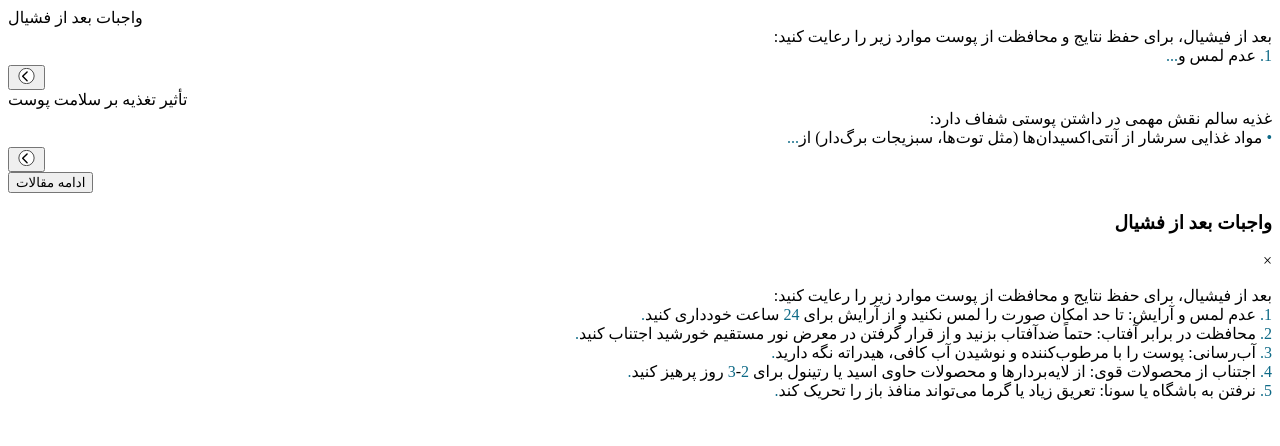
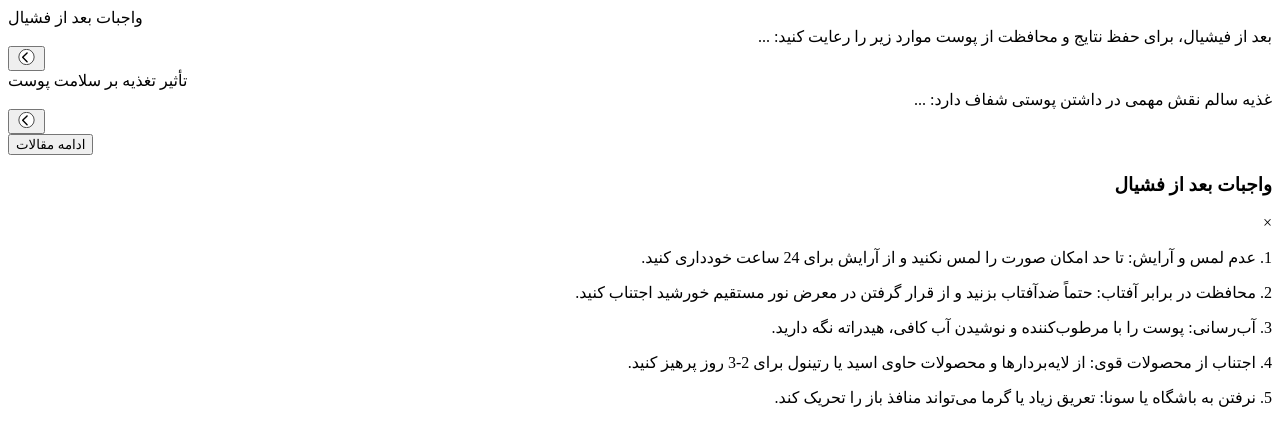
Before and after one commit to ariankheradmand/Booking-app, a Next.js app: page /article/ArticleBox in a window 1280 px wide. Both pictures are taken after a click on the button 26 px from the left and 77 px from the top of the page. Shown: the top 446 px of the page. Built offline with nearby package versions, Linux system fonts and the light colour scheme.

Commit message:
fixing article problem

```diff
--- a/components/Hero/index.jsx
+++ b/components/Hero/index.jsx
@@ -28,7 +28,7 @@ function Index() {
           href={"/booking"}
           className="bg-accent   text-black rounded-l-xl nav-show py-2 px-2 font-bold border-2 border-first hover:scale-110 focus:scale-110 transition"
         >
-         <p  className="animate__animated animate__fadeIn custom-animation animate__infinite">رزرو؟</p>
+         <p  className="animate__animated animate__fadeIn custom-animation animate__infinite">نوبت؟</p>
         </Link>
         <button
           className="bg-first text-main_text py-2 px-4 rounded-r-xl nav-show border-2 border-accent hover:scale-110 focus:scale-110 transition"
--- a/libs/ArticleData.jsx
+++ b/libs/ArticleData.jsx
@@ -1,46 +1,55 @@
 const Article = [
   {
     name: "واجبات بعد از فشیال",
-    details: `بعد از فیشیال، برای حفظ نتایج و محافظت از پوست موارد زیر را رعایت کنید:
-  1. عدم لمس و آرایش: تا حد امکان صورت را لمس نکنید و از آرایش برای 24 ساعت خودداری کنید.
-  2. محافظت در برابر آفتاب: حتماً ضدآفتاب بزنید و از قرار گرفتن در معرض نور مستقیم خورشید اجتناب کنید.
-  3. آب‌رسانی: پوست را با مرطوب‌کننده و نوشیدن آب کافی، هیدراته نگه دارید.
-  4. اجتناب از محصولات قوی: از لایه‌بردارها و محصولات حاوی اسید یا رتینول برای 2-3 روز پرهیز کنید.
-  5. نرفتن به باشگاه یا سونا: تعریق زیاد یا گرما می‌تواند منافذ باز را تحریک کند.`,
+    d_header: `بعد از فیشیال، برای حفظ نتایج و محافظت از پوست موارد زیر را رعایت کنید:`,
+    d_contents : [` 1. عدم لمس و آرایش: تا حد امکان صورت را لمس نکنید و از آرایش برای 24 ساعت خودداری کنید.`,
+            `    2. محافظت در برابر آفتاب: حتماً ضدآفتاب بزنید و از قرار گرفتن در معرض نور مستقیم خورشید اجتناب کنید.
+            `, ` 3. آب‌رسانی: پوست را با مرطوب‌کننده و نوشیدن آب کافی، هیدراته نگه دارید.
+            `, ` 4. اجتناب از محصولات قوی: از لایه‌بردارها و محصولات حاوی اسید یا رتینول برای 2-3 روز پرهیز کنید.`,
+            `    5. نرفتن به باشگاه یا سونا: تعریق زیاد یا گرما می‌تواند منافذ باز را تحریک کند.`
+    ]
   },
   {
     name: "تأثیر تغذیه بر سلامت پوست",
-    details: `غذیه سالم نقش مهمی در داشتن پوستی شفاف دارد:
- • مواد غذایی سرشار از آنتی‌اکسیدان‌ها (مثل توت‌ها، سبزیجات برگ‌دار) از پوست در برابر آسیب‌های محیطی محافظت می‌کنند.
- • آب کافی بنوشید تا پوستتان هیدراته بماند.
- • مصرف زیاد قند و غذاهای فرآوری‌شده می‌تواند باعث آکنه شود.
- • اسیدهای چرب امگا 3 (ماهی سالمون، گردو) به تقویت خاصیت ارتجاعی پوست کمک می‌کنند.
-`,
+    d_header: `غذیه سالم نقش مهمی در داشتن پوستی شفاف دارد:`,
+d_contents : [` • مواد غذایی سرشار از آنتی‌اکسیدان‌ها (مثل توت‌ها، سبزیجات برگ‌دار) از پوست در برابر آسیب‌های محیطی محافظت می‌کنند.`,
+        `  • آب کافی بنوشید تا پوستتان هیدراته بماند.`,
+         ` • مصرف زیاد قند و غذاهای فرآوری‌شده می‌تواند باعث آکنه شود.`,
+         ` • اسیدهای چرب امگا 3 (ماهی سالمون، گردو) به تقویت خاصیت ارتجاعی پوست کمک می‌کنند.`,
+]
   },
   {
     name: "روتین مراقبت از پوست: اصول و ترتیب صحیح",
-    details: `روتین مراقبت از پوست: اصول و ترتیب صحیح
+    d_header: `روتین مراقبت از پوست: اصول و ترتیب صحیح
 مراقبت از پوست شامل سه مرحله اصلی است:
- 1. پاکسازی: پوست را از آلودگی‌ها و چربی اضافی تمیز کنید. از شوینده‌های مناسب با نوع پوست خود استفاده کنید.
- 2. آبرسانی: از سرم‌ها یا کرم‌های مرطوب‌کننده برای حفظ رطوبت پوست استفاده کنید.
- 3. محافظت: کرم ضدآفتاب با SPF حداقل 30 استفاده کنید.
- • ترتیب استفاده: پاک‌کننده، تونر، سرم، مرطوب‌کننده، ضدآفتاب.
- • شب‌ها به جای ضدآفتاب از کرم‌های بازسازی‌کننده یا روغن‌های مغذی استفاده کنید.`,
+`,
+
+ d_contents : [` 1. پاکسازی: پوست را از آلودگی‌ها و چربی اضافی تمیز کنید. از شوینده‌های مناسب با نوع پوست خود استفاده کنید.`,
+         ` 2. آبرسانی: از سرم‌ها یا کرم‌های مرطوب‌کننده برای حفظ رطوبت پوست استفاده کنید.`,
+          `3. محافظت: کرم ضدآفتاب با SPF حداقل 30 استفاده کنید.`,
+          ` • ترتیب استفاده: پاک‌کننده، تونر، سرم، مرطوب‌کننده، ضدآفتاب.`,
+          ` • شب‌ها به جای ضدآفتاب از کرم‌های بازسازی‌کننده یا روغن‌های مغذی استفاده کنید.`,
+ ]
   },
   {
     name: "آیا باید بر اساس نوع پوست خود محصولات مراقبتی بخریم؟",
-    details: `انتخاب محصولات مناسب برای نوع پوست بسیار مهم است:
- • پوست خشک: از محصولات آبرسان با ترکیباتی مثل هیالورونیک اسید یا گلیسرین استفاده کنید.
- • پوست چرب: ژل‌های سبک یا محصولات فاقد چربی مناسب‌تر هستند.
- • پوست حساس: از محصولات بدون عطر و مواد تحریک‌کننده استفاده کنید.
- • پوست ترکیبی: روتینی متعادل با تمرکز بر آبرسانی و کنترل چربی مناسب است.`,
+    d_header: `انتخاب محصولات مناسب برای نوع پوست بسیار مهم است:`
+    ,
+    d_contents : [` • پوست خشک: از محصولات آبرسان با ترکیباتی مثل هیالورونیک اسید یا گلیسرین استفاده کنید.`,
+         ` • پوست چرب: ژل‌های سبک یا محصولات فاقد چربی مناسب‌تر هستند.`,
+          ` • پوست حساس: از محصولات بدون عطر و مواد تحریک‌کننده استفاده کنید.`,
+          ` • پوست ترکیبی: روتینی متعادل با تمرکز بر آبرسانی و کنترل چربی مناسب است.`,
+    ]
   },
   {
     name : "روش‌های پیشگیری از پیری زودرس پوست",
-    details : `• استفاده از کرم ضدآفتاب، حتی در روزهای ابری.
- • مصرف رتینول و ویتامین C برای بهبود کلاژن‌سازی و روشن‌کردن پوست.
- • اجتناب از سیگار و کاهش استرس.
- • داشتن خواب کافی و استفاده از مرطوب‌کننده‌ها برای جلوگیری از خشک‌شدن پوست.`
+    d_header : `• استفاده از کرم ضدآفتاب، حتی در روزهای ابری.`
+    ,
+    d_contents : [` • مصرف رتینول و ویتامین C برای بهبود کلاژن‌سازی و روشن‌کردن پوست.`,
+         ` • اجتناب از سیگار و کاهش استرس.`,
+          ` • داشتن خواب کافی و استفاده از مرطوب‌کننده‌ها برای جلوگیری از خشک‌شدن پوست.`,
+
+    ]
   }
 ];
 
--- a/pages/article/ArticleBox.jsx
+++ b/pages/article/ArticleBox.jsx
@@ -5,36 +5,7 @@ import 'animate.css';
 
 const filterd = ArticleData.length >= 2 ? ArticleData.slice(0, 2) : ArticleData;
 
-const getRandomColor = (colors) => {
-  return colors[Math.floor(Math.random() * colors.length)];
-};
 
-const formatText = (text, wordLimit, colors = ["#0D6986"]) => {
-  const words = text.split(" ");
-  const truncatedText =
-    words.length > wordLimit
-      ? words.slice(0, wordLimit).join(" ") + "..."
-      : text;
-
-  return truncatedText.split("").map((char, index) => {
-    if ((/[0-9]/.test(char) && char !== '.') || char === '•') {
-      return <span key={index} style={{color: getRandomColor(colors)}}>{ char}</span>;
-    } else if (char === '.') {
-      return <span key={index} style={{color: getRandomColor(colors)}}>{char}</span>;
-    }
-    return char;
-  }).map((node, index) => {
-    if (typeof node === 'string') {
-      return node.split("\n").map((line, i) => (
-        <React.Fragment key={i}>
-          {line}
-          {i < node.split("\n").length - 1 ? <br /> : null}
-        </React.Fragment>
-      ));
-    }
-    return node;
-  });
-};
 
 function ArticleBox() {
   const [articles, setArticles] = useState(filterd);
@@ -55,10 +26,12 @@ function ArticleBox() {
   const openModal = (article) => {
     setModalContent({
       name: article.name,
-      details: article.details,
+      d_header: article.d_header,
+      d_contents: article.d_contents
     });
     setModalVisible(true);
   };
+  console.log(ArticleData.d_contents)
 
   const closeModal = () => {
     setModalVisible(false);
@@ -76,9 +49,9 @@ function ArticleBox() {
           </div>
           <div
             dir="rtl"
-            className="border-l border-r py-2 px-2 border-black h-full w-8/12 text-sm text-center animate__animated animate__fadeIn"
+            className="flex items-center border-l border-r py-2 px-2 border-black h-full w-8/12 text-sm text-center animate__animated animate__fadeIn"
           >
-            {formatText(article.details, 20, ["#0D6986"])}
+            <span>{article.d_header} ...</span>
           </div>
           <button
             onClick={() => openModal(article)}
@@ -99,14 +72,21 @@ function ArticleBox() {
 
       {/* Modal */}
       {modalVisible && (
-        <div dir="rtl" className="modal show-modal pt-20 ">
+        <div dir="rtl" className="modal show-modal pt-20 animate__animated animate__fadeIn" onClick={closeModal}>
           <div className="flex flex-col modal-content bg-accent rounded-lg">
             <div className="flex items-center justify-between border-b-2 border-first border-dashed mb-2">
               <h3 className="text-lg font-bold text-first">{modalContent.name}</h3>
-              <span className="close text-xl " onClick={closeModal}>×</span>
+              <span className="close text-xl" onClick={closeModal}>
+                ×
+              </span>
             </div>
             <div>
-              <p className="animate__animated animate__fadeIn">{formatText(modalContent.details, undefined, ['#0D6986'])}</p>
+              <p className="animate__animated animate__fadeIn">
+               {modalContent.d_contents.map((data ,index) => (
+                 <p className="pt-4 border-b border-first border-dotted" key={index}>{data}</p>
+
+               ))}
+              </p>
             </div>
           </div>
         </div>
```
Also changed, not shown: liara.json (deleted, +0 -8 lines).
